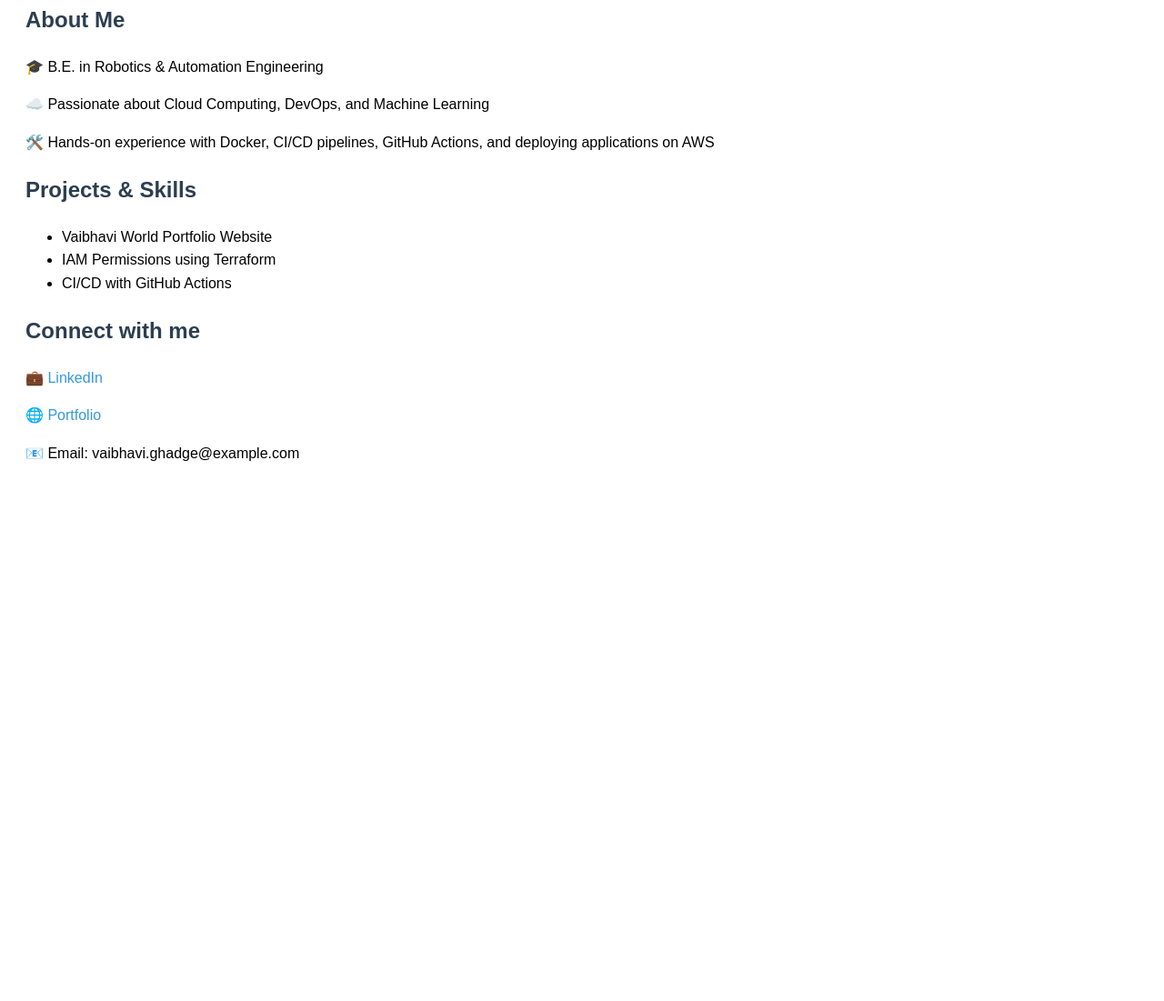
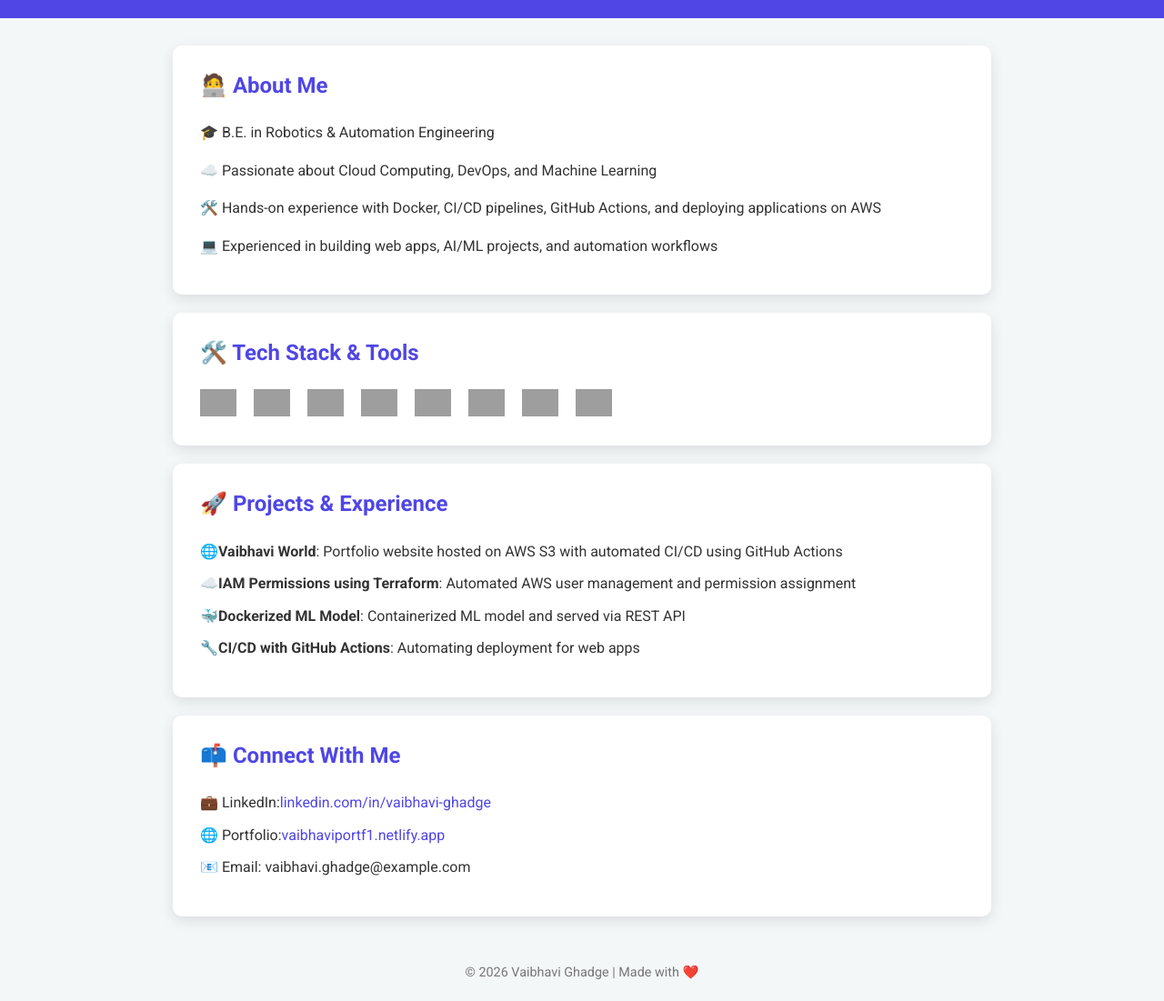
Before and after one commit to Vaibhavi514/Vaibhavi514, a plain HTML site: page index.html in a window 1280 px wide. Shown: the part 165-1266 px from the top of the page at 91% size. Before the commit the page ends 800 px from the top, so only its background shows below. Drawn offline with Linux system fonts and the light colour scheme; grey boxes are pictures that could not be loaded.

Commit message:
Revamp portfolio page layout and styles
Updated the HTML structure and styling for the portfolio page.

```diff
--- a/index.html
+++ b/index.html
@@ -1,32 +1,153 @@
 <!DOCTYPE html>
-<html>
+<html lang="en">
 <head>
+    <meta charset="UTF-8">
     <title>Vaibhavi Ghadge Portfolio</title>
+    <link href="https://fonts.googleapis.com/css2?family=Roboto:wght@400;700&display=swap" rel="stylesheet">
     <style>
-        body { font-family: Arial, sans-serif; padding: 20px; line-height: 1.6; }
-        h1, h2 { color: #2c3e50; }
-        a { color: #3498db; text-decoration: none; }
+        body {
+            font-family: 'Roboto', sans-serif;
+            margin: 0;
+            padding: 0;
+            background: #f4f7f8;
+            color: #333;
+            line-height: 1.6;
+        }
+
+        header {
+            background: #4f46e5;
+            color: white;
+            padding: 40px 20px;
+            text-align: center;
+        }
+
+        header h1 {
+            margin: 0;
+            font-size: 2.5em;
+        }
+
+        header p {
+            margin: 10px 0 0;
+            font-size: 1.2em;
+        }
+
+        main {
+            max-width: 900px;
+            margin: 30px auto;
+            padding: 0 20px;
+        }
+
+        section {
+            background: white;
+            padding: 25px 30px;
+            margin-bottom: 20px;
+            border-radius: 10px;
+            box-shadow: 0 5px 15px rgba(0,0,0,0.1);
+        }
+
+        section h2 {
+            color: #4f46e5;
+            margin-top: 0;
+            display: flex;
+            align-items: center;
+        }
+
+        section h2 img {
+            width: 30px;
+            margin-right: 10px;
+        }
+
+        ul {
+            list-style: none;
+            padding-left: 0;
+        }
+
+        ul li {
+            margin-bottom: 10px;
+            display: flex;
+            align-items: center;
+        }
+
+        ul li img {
+            width: 20px;
+            margin-right: 10px;
+        }
+
+        a {
+            color: #4f46e5;
+            text-decoration: none;
+        }
+
+        a:hover {
+            text-decoration: underline;
+        }
+
+        .tech-icons img {
+            width: 40px;
+            margin-right: 15px;
+        }
+
+        footer {
+            text-align: center;
+            padding: 20px;
+            color: #777;
+            font-size: 0.9em;
+        }
     </style>
 </head>
 <body>
+
+<header>
     <h1>Hi 👋, I'm Vaibhavi Ghadge</h1>
     <p>Cloud & ML Enthusiast | DevOps & AI Learner | Full-Stack Developer</p>
+</header>
 
-    <h2>About Me</h2>
-    <p>🎓 B.E. in Robotics & Automation Engineering</p>
-    <p>☁️ Passionate about Cloud Computing, DevOps, and Machine Learning</p>
-    <p>🛠️ Hands-on experience with Docker, CI/CD pipelines, GitHub Actions, and deploying applications on AWS</p>
+<main>
+    <section>
+        <h2>🧑‍💻 About Me</h2>
+        <p>🎓 B.E. in Robotics & Automation Engineering</p>
+        <p>☁️ Passionate about Cloud Computing, DevOps, and Machine Learning</p>
+        <p>🛠️ Hands-on experience with Docker, CI/CD pipelines, GitHub Actions, and deploying applications on AWS</p>
+        <p>💻 Experienced in building web apps, AI/ML projects, and automation workflows</p>
+    </section>
 
-    <h2>Projects & Skills</h2>
-    <ul>
-        <li>Vaibhavi World Portfolio Website</li>
-        <li>IAM Permissions using Terraform</li>
-        <li>CI/CD with GitHub Actions</li>
-    </ul>
+    <section>
+        <h2>🛠️ Tech Stack & Tools</h2>
+        <div class="tech-icons">
+            <img src="https://img.icons8.com/color/48/000000/python--v1.png" alt="Python">
+            <img src="https://img.icons8.com/color/48/000000/javascript--v1.png" alt="JavaScript">
+            <img src="https://img.icons8.com/color/48/000000/nodejs.png" alt="Node.js">
+            <img src="https://img.icons8.com/color/48/000000/docker.png" alt="Docker">
+            <img src="https://img.icons8.com/color/48/000000/amazon-web-services.png" alt="AWS">
+            <img src="https://img.icons8.com/color/48/000000/linux.png" alt="Linux">
+            <img src="https://img.icons8.com/color/48/000000/react-native.png" alt="React">
+            <img src="https://img.icons8.com/color/48/000000/github.png" alt="GitHub">
+        </div>
+    </section>
 
-    <h2>Connect with me</h2>
-    <p>💼 <a href="https://www.linkedin.com/in/vaibhavi-ghadge">LinkedIn</a></p>
-    <p>🌐 <a href="https://vaibhavi-world.netlify.app">Portfolio</a></p>
-    <p>📧 Email: vaibhavi.ghadge@example.com</p>
+    <section>
+        <h2>🚀 Projects & Experience</h2>
+        <ul>
+            <li>🌐 <strong>Vaibhavi World</strong>: Portfolio website hosted on AWS S3 with automated CI/CD using GitHub Actions</li>
+            <li>☁️ <strong>IAM Permissions using Terraform</strong>: Automated AWS user management and permission assignment</li>
+            <li>🐳 <strong>Dockerized ML Model</strong>: Containerized ML model and served via REST API</li>
+            <li>🔧 <strong>CI/CD with GitHub Actions</strong>: Automating deployment for web apps</li>
+        </ul>
+    </section>
+
+    <section>
+        <h2>📫 Connect With Me</h2>
+        <ul>
+            <li>💼 LinkedIn: <a href="https://www.linkedin.com/in/vaibhavi-ghadge">linkedin.com/in/vaibhavi-ghadge</a></li>
+            <li>🌐 Portfolio: <a href="https://vaibhaviportf1.netlify.app/">vaibhaviportf1.netlify.app</a></li>
+            <li>📧 Email: vaibhavi.ghadge@example.com</li>
+        </ul>
+    </section>
+</main>
+
+<footer>
+    &copy; 2026 Vaibhavi Ghadge | Made with ❤️
+</footer>
+
 </body>
 </html>
```
